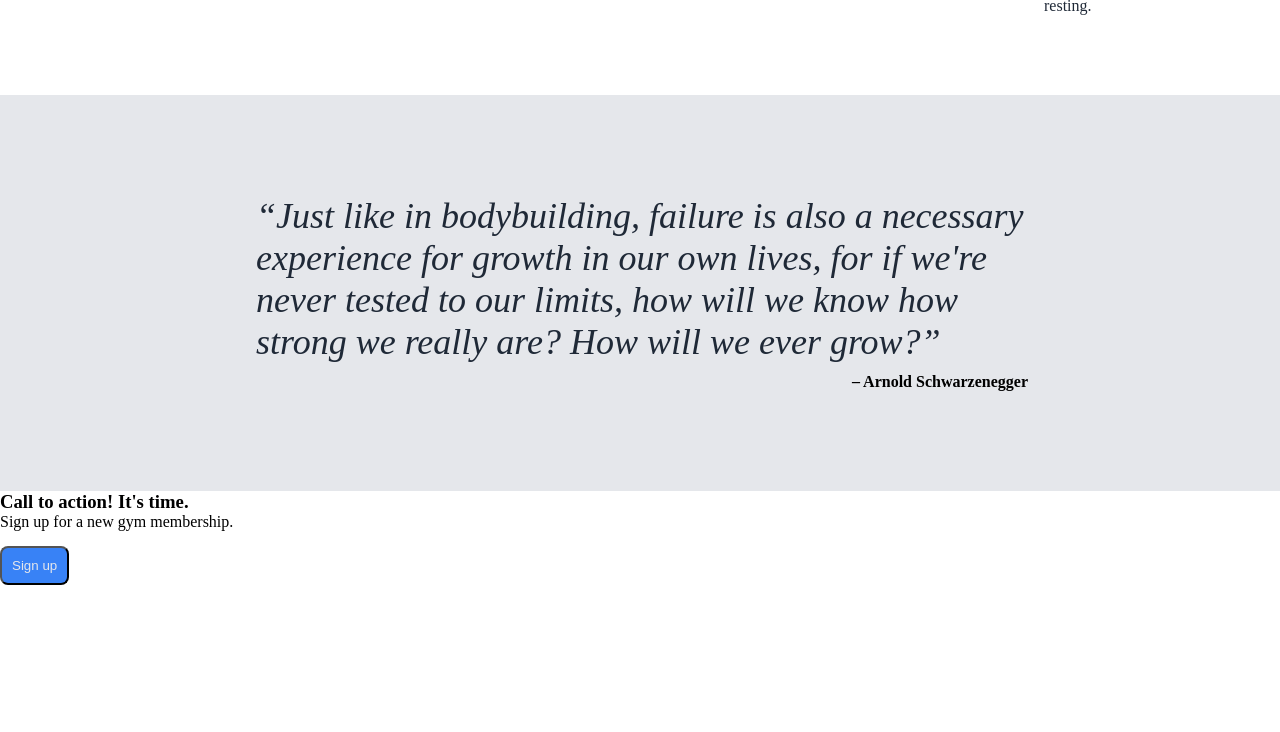
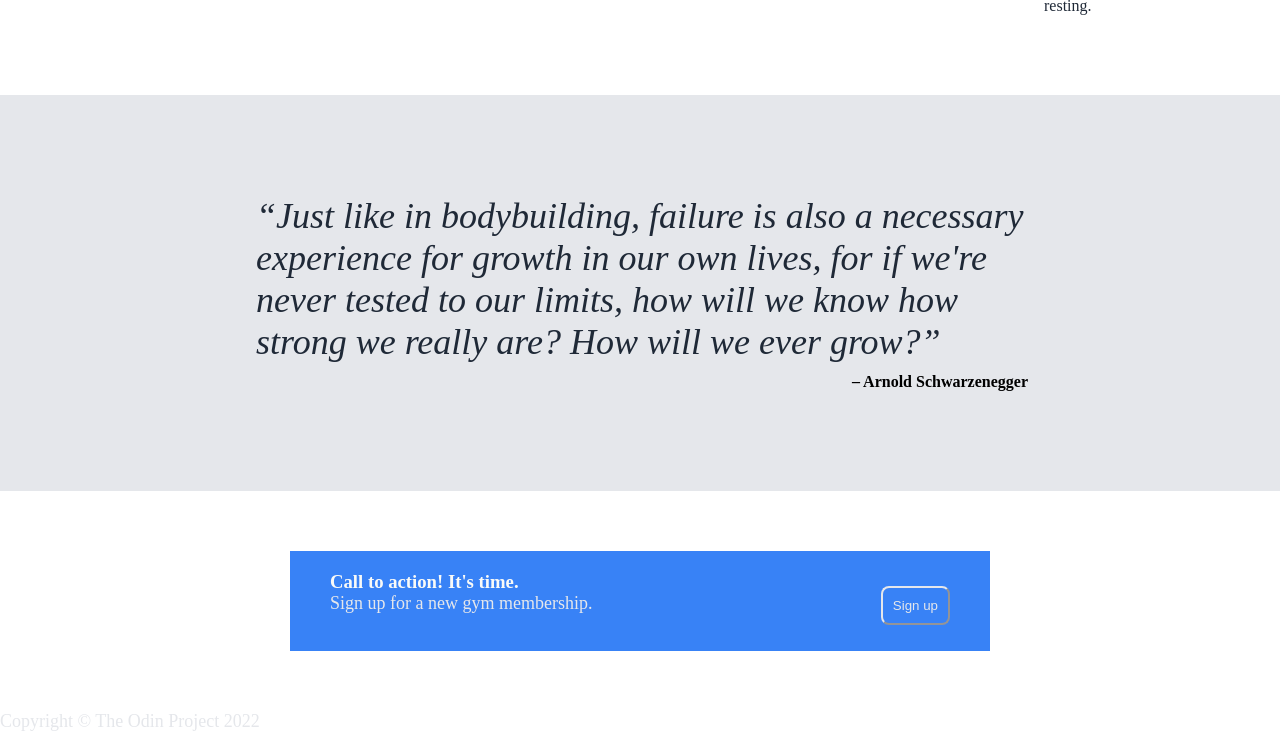
Before and after one commit to aayuReg/landingpage, a plain HTML site: page index.html in a window 1280 px wide. Shown: the part 1335-2067 px from the top of the page. Before the commit the page ends 1920 px from the top, so only its background shows below. Drawn offline with Linux system fonts and the light colour scheme.

Commit message:
Add Call To Action Section And Start Footer Section

```diff
--- a/index.html
+++ b/index.html
@@ -79,5 +79,9 @@
         </div>
     </div>
 
+    <footer>
+        <p>Copyright © The Odin Project 2022</p>
+    </footer>
+
 </body>
 </html>
--- a/styles.css
+++ b/styles.css
@@ -17,7 +17,7 @@
 a{
     text-decoration: none;
 }
-a,header p{
+a,header p,.call-to-action p, footer p{
     color: #E5E7EB;
     font-size: 18px;
 }
@@ -125,3 +125,25 @@
 }
 
 /*call to action  */
+.call-to-action{
+    padding: 60px 0;
+    display: flex;
+    justify-content: center;
+}
+.call-to-action-container{
+   width:700px;
+   height: 100px;
+
+   background-color: #3882f6;
+   display: flex;
+   justify-content: space-between;
+   padding:20px 40px
+}
+.call-to-action .btn-2{
+    border-color:#E5E7EB;
+}
+.call-to-action h3{
+    color: #f9faf8;
+}
+
+/* FOOTER SECTION */
```
